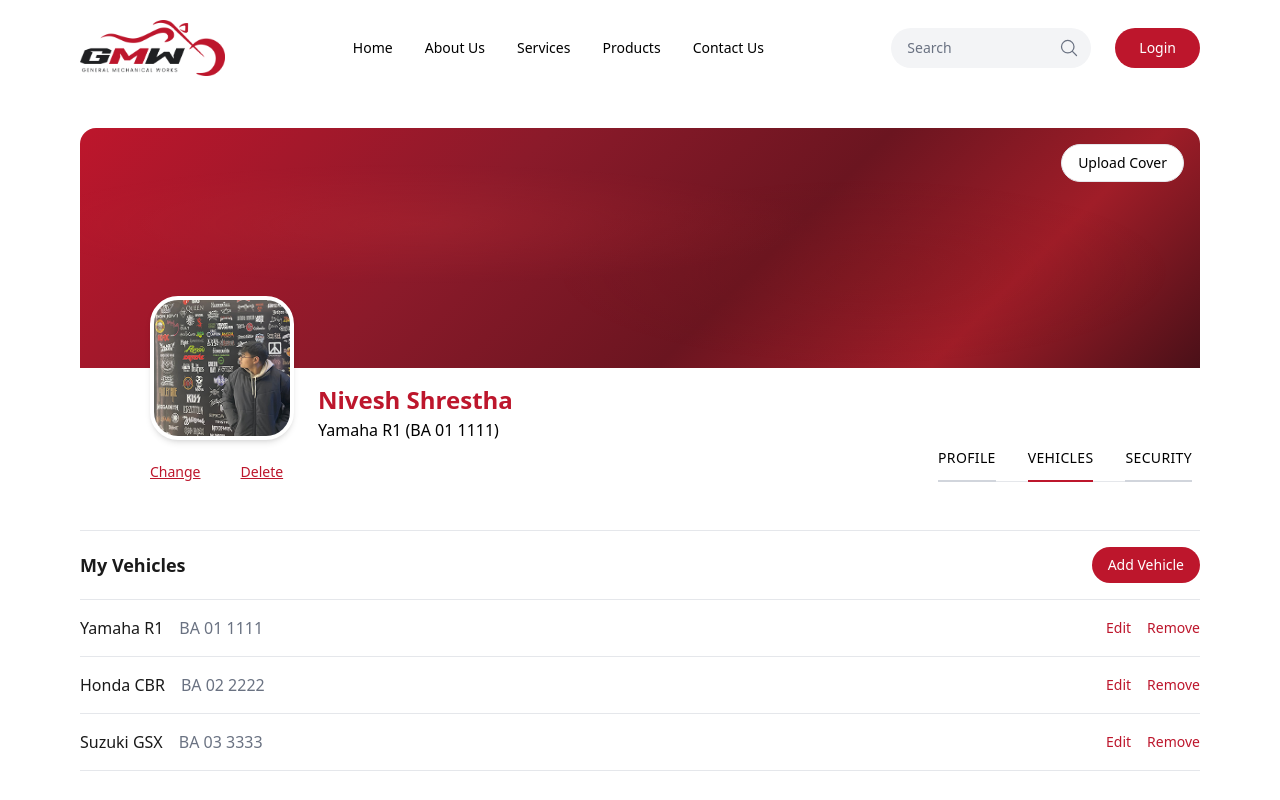
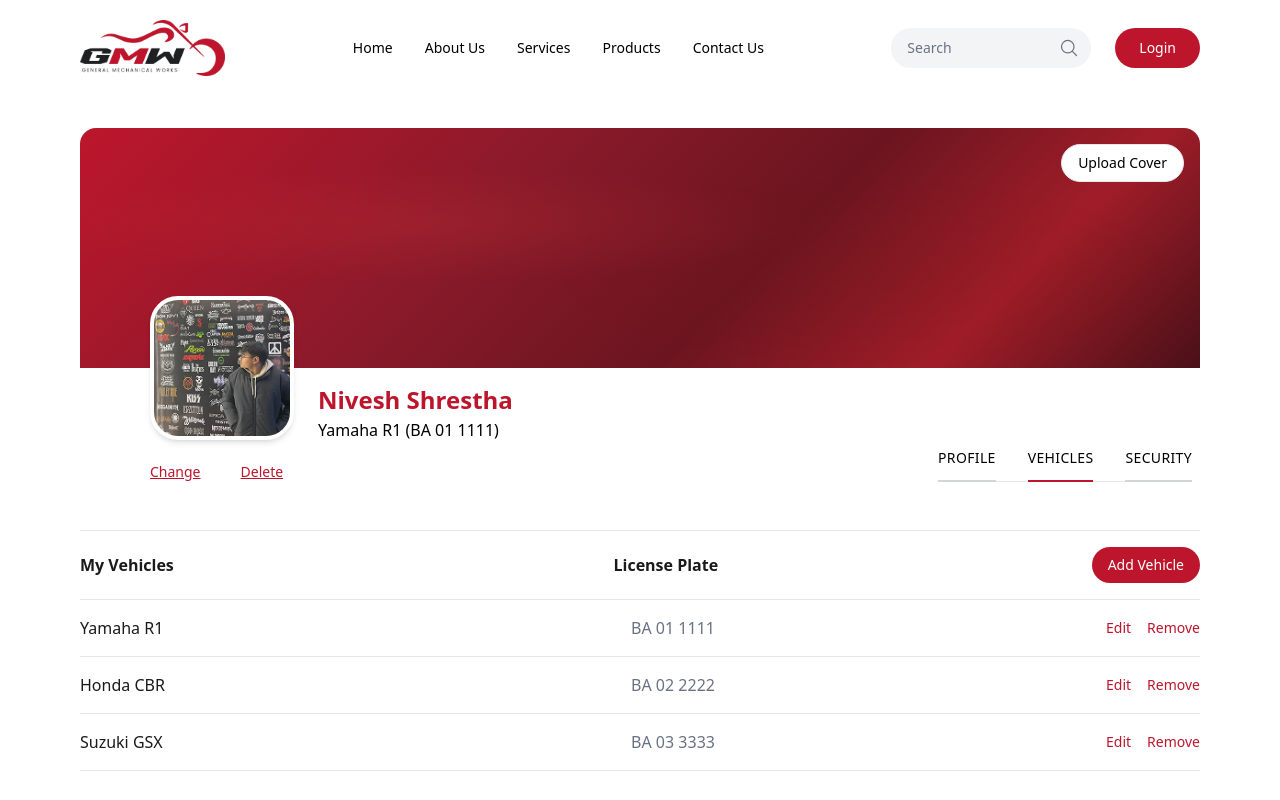
Before and after one commit to Nivesh26/General-Mechanical-Works, a React (Vite) app in the folder Frontend/: page /profile/vehicles in a window 1280 px wide. Shown: the top 800 px of the page. Built offline with nearby package versions, Linux system fonts and the light colour scheme.

Commit message:
Refactor Vehiclesform component for improved layout and styling; enhance vehicle display with consistent spacing and updated header structure.

```diff
--- a/Frontend/src/UserComponent/Vehiclesform.tsx
+++ b/Frontend/src/UserComponent/Vehiclesform.tsx
@@ -1,5 +1,3 @@
-import React from 'react'
-
 const Vehiclesform = () => {
   const vehicles = [
     { name: "Yamaha R1", plate: "BA 01 1111" },
@@ -10,29 +8,35 @@
   return (
     <section className="w-full py-8">
       <div className="border-t border-gray-200">
-        <div className="flex items-center justify-between py-4 border-b border-gray-200">
-          <h3 className="text-[#1a1a1a] font-semibold text-base sm:text-lg">
+        {/* My Vehicles | License Plate header row */}
+        <div className="flex items-center gap-4 py-4 border-b border-gray-200">
+          <span className="text-[#1a1a1a] font-semibold text-[15px] sm:text-base w-32 sm:w-40 shrink-0">
             My Vehicles
-          </h3>
+          </span>
+          <span className="flex-1 text-center text-[#1a1a1a] font-semibold text-[15px] sm:text-base min-w-0">
+            License Plate
+          </span>
           <button
             type="button"
-            className="px-4 py-2 rounded-full bg-primary text-white text-sm font-medium hover:opacity-95 transition-opacity cursor-pointer"
+            className="px-4 py-2 rounded-full bg-primary text-white text-sm font-medium hover:opacity-95 transition-opacity cursor-pointer shrink-0"
           >
             Add Vehicle
           </button>
         </div>
+
+        {/* Vehicle rows – label | value (middle) | Edit Remove */}
         {vehicles.map(({ name, plate }) => (
           <div
             key={plate}
-            className="flex flex-wrap items-center gap-4 py-4 border-b border-gray-200"
+            className="flex items-center gap-4 py-4 border-b border-gray-200"
           >
-            <span className="text-[#1a1a1a] font-medium text-[15px] sm:text-base">
+            <span className="text-[#1a1a1a] font-medium text-[15px] sm:text-base w-32 sm:w-40 shrink-0">
               {name}
             </span>
-            <span className="text-gray-500 text-[15px] sm:text-base">
+            <span className="flex-1 text-center text-gray-500 text-[15px] sm:text-base min-w-0 truncate">
               {plate}
             </span>
-            <div className="ml-auto flex gap-4">
+            <div className="flex gap-4 shrink-0">
               <button
                 type="button"
                 className="text-primary text-sm font-medium hover:underline cursor-pointer"
```
